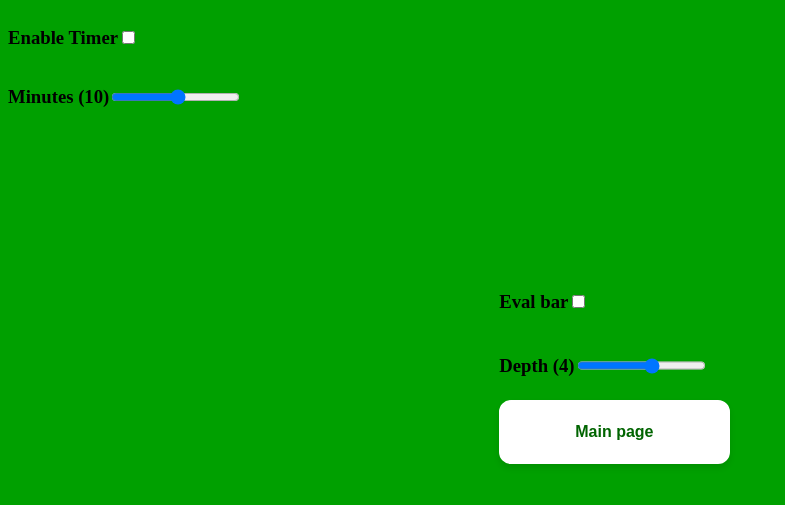
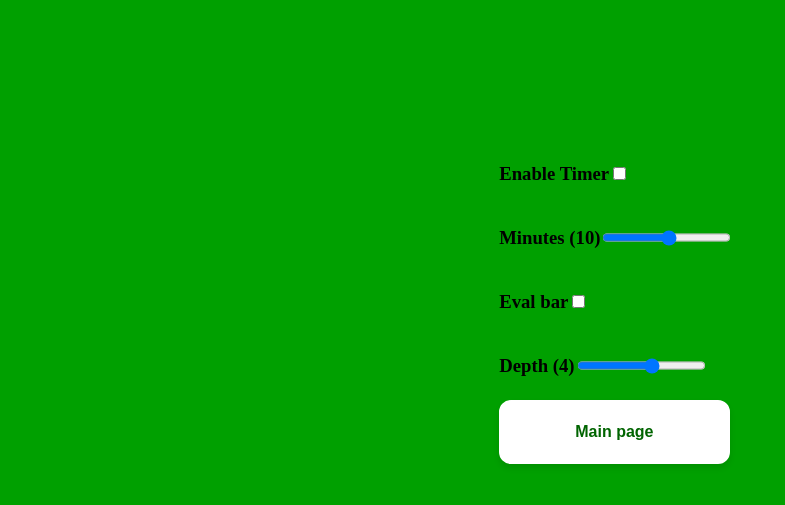
Before and after one commit to GurMeow/Chess_web, a Flask app: page /settings in a window 1280 px wide. Shown: the top 505 px of the page, without its empty margins (0-785 px from the left). Run offline with Flask 3, Linux system fonts and the light colour scheme; parts of the project's set-up code (start-up, migrations or seed data) failed here and were passed over.

Commit message:
Update main_page.css
added some stuff for settings

```diff
--- a/Chess_Flask_Fixed/web/static/main_page.css
+++ b/Chess_Flask_Fixed/web/static/main_page.css
@@ -38,6 +38,18 @@
 #depth {
     position: absolute;
     top: 42%;
+    left: 39%;
+}
+
+#timer {
+    position: absolute;
+    top: 26%;
+    left: 39%;
+}
+
+#timer_checkbox {
+    position: absolute;
+    top: 18%;
     left: 39%;
 }
 
```
